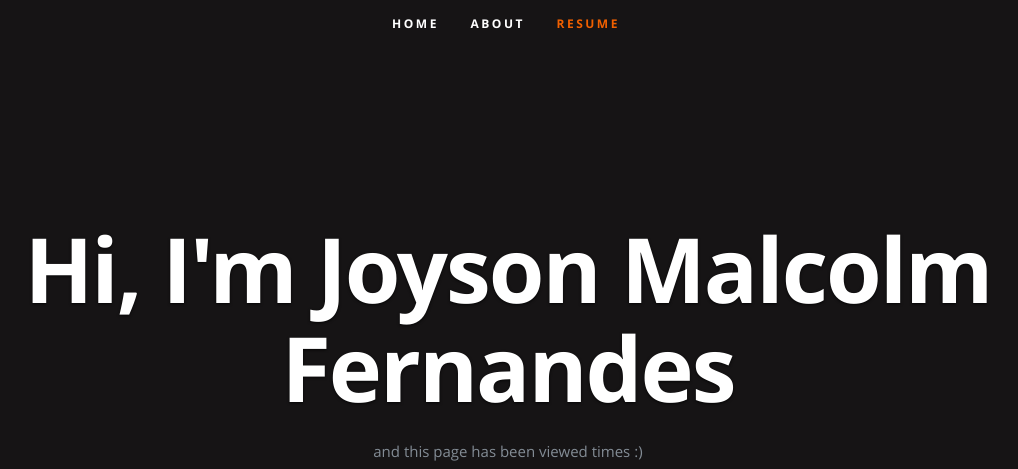
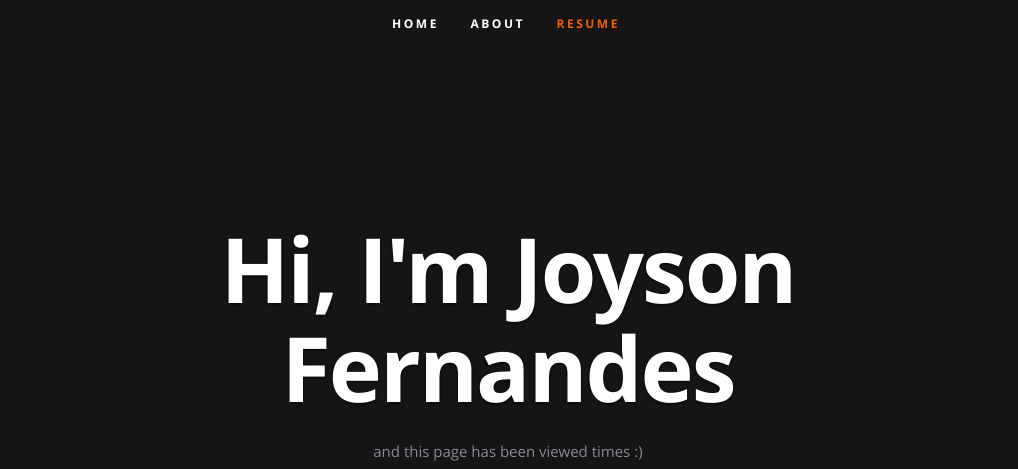
Before and after one commit to joyson29/Joy-Azure-Resume, a plain HTML site: page frontend/index.html in a window 1280 px wide. Shown: the top 469 px of the page, without its empty margins (134-1152 px from the left). Drawn offline with nearby package versions, Linux system fonts and the light colour scheme.

Commit message:
Middlename removed name in html

```diff
--- a/frontend/index.html
+++ b/frontend/index.html
@@ -54,7 +54,7 @@
 
       <div class="row banner">
          <div class="banner-text">
-            <h1 class="responsive-headline">Hi, I'm Joyson Malcolm Fernandes</h1>
+            <h1 class="responsive-headline">Hi, I'm Joyson Fernandes</h1>
 
             <p>and this page has been viewed <a id="counter"></a> times :) </p>
             <ul class="social">
```
Also changed, not shown: 1 other file.
